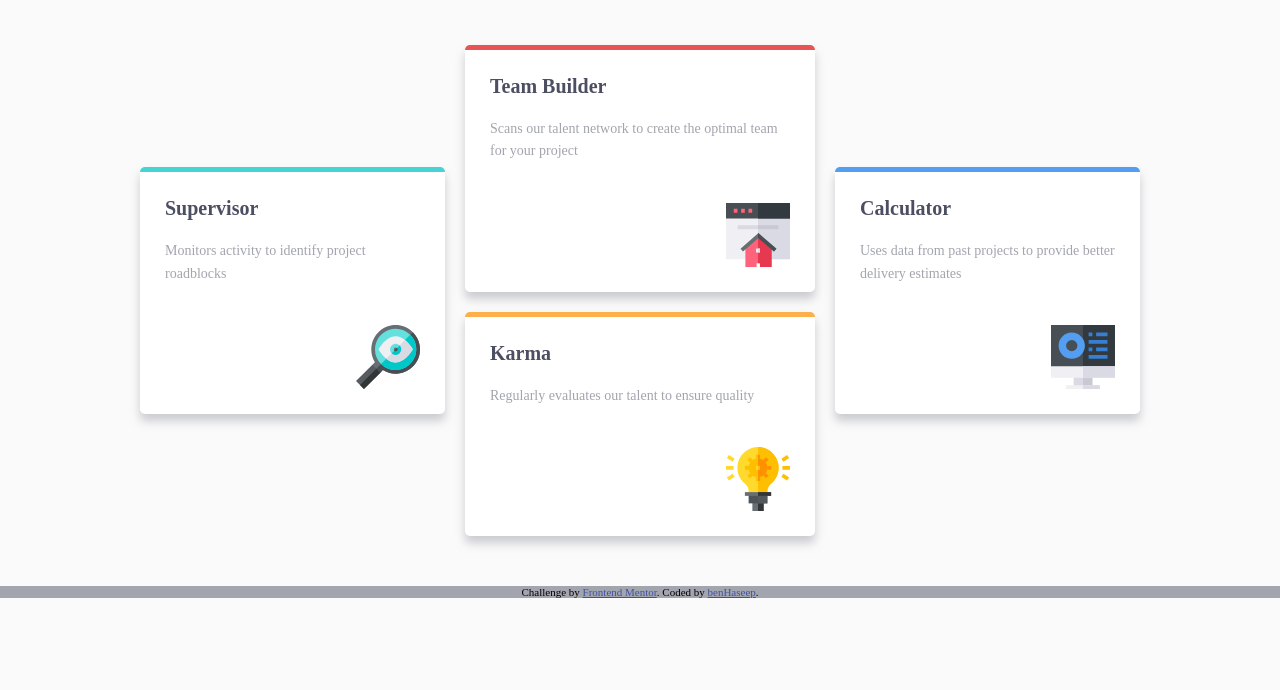
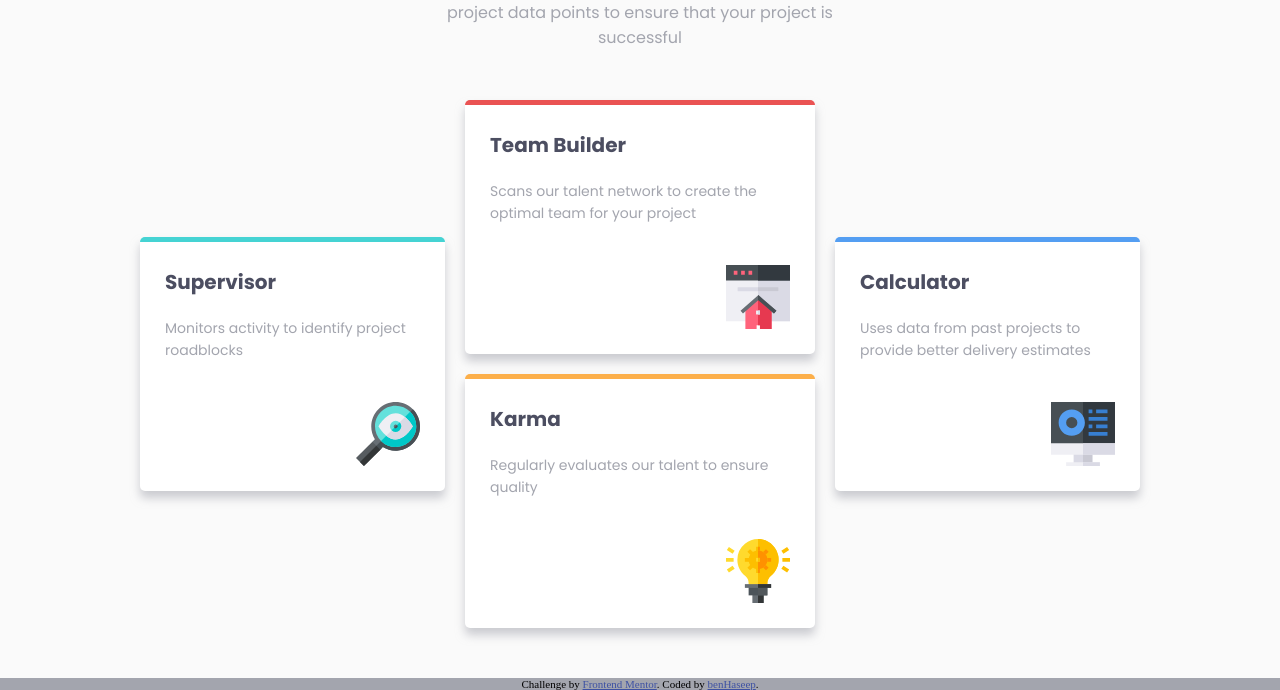
Before and after one commit to benHaseep/four-card-feature-section, a plain HTML site: page index.html in a window 1280 px wide. Shown: the part 165-855 px from the top of the page. Before the commit the page ends 800 px from the top, so only its background shows below. Drawn offline with Linux system fonts and the light colour scheme.

Commit message:
✅ Project Done

```diff
--- a/styles.css
+++ b/styles.css
@@ -1,3 +1,5 @@
+@import url('https://fonts.googleapis.com/css2?family=Poppins:ital,wght@0,100;0,200;0,300;0,400;0,500;0,600;0,700;0,800;0,900;1,100;1,200;1,300;1,400;1,500;1,600;1,700;1,800;1,900&display=swap');
+/* font-family: "Poppins", sans-serif; */
 * {
   padding: 0;
   margin: 0;
@@ -10,6 +12,7 @@ body {
 .container {
   max-width: 1000px;
   margin: 50px auto;
+  font-family: "Poppins", sans-serif;
 }
 .container h2 {
   color: hsl(234, 12%, 34%);
```
Also changed, not shown: index.html (line endings or trailing spaces), screenshot.png (added), 1 other file.
